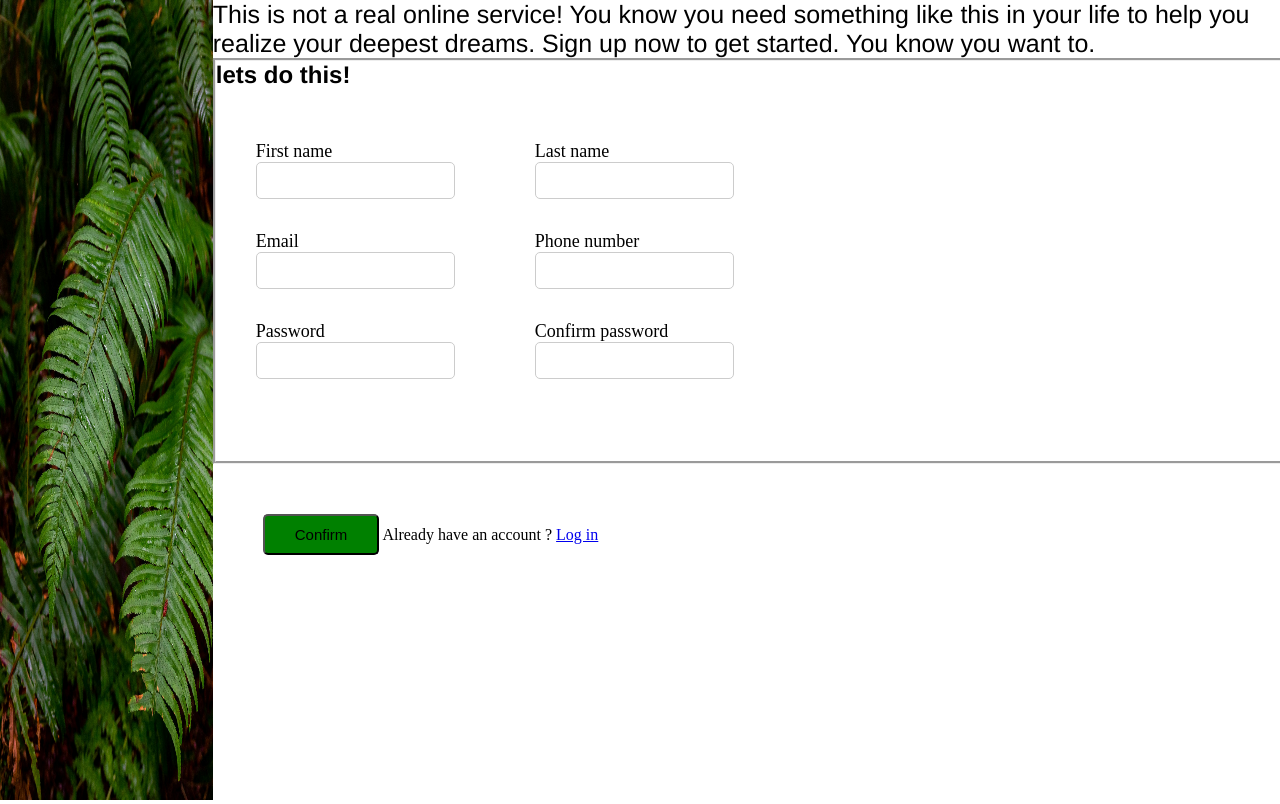
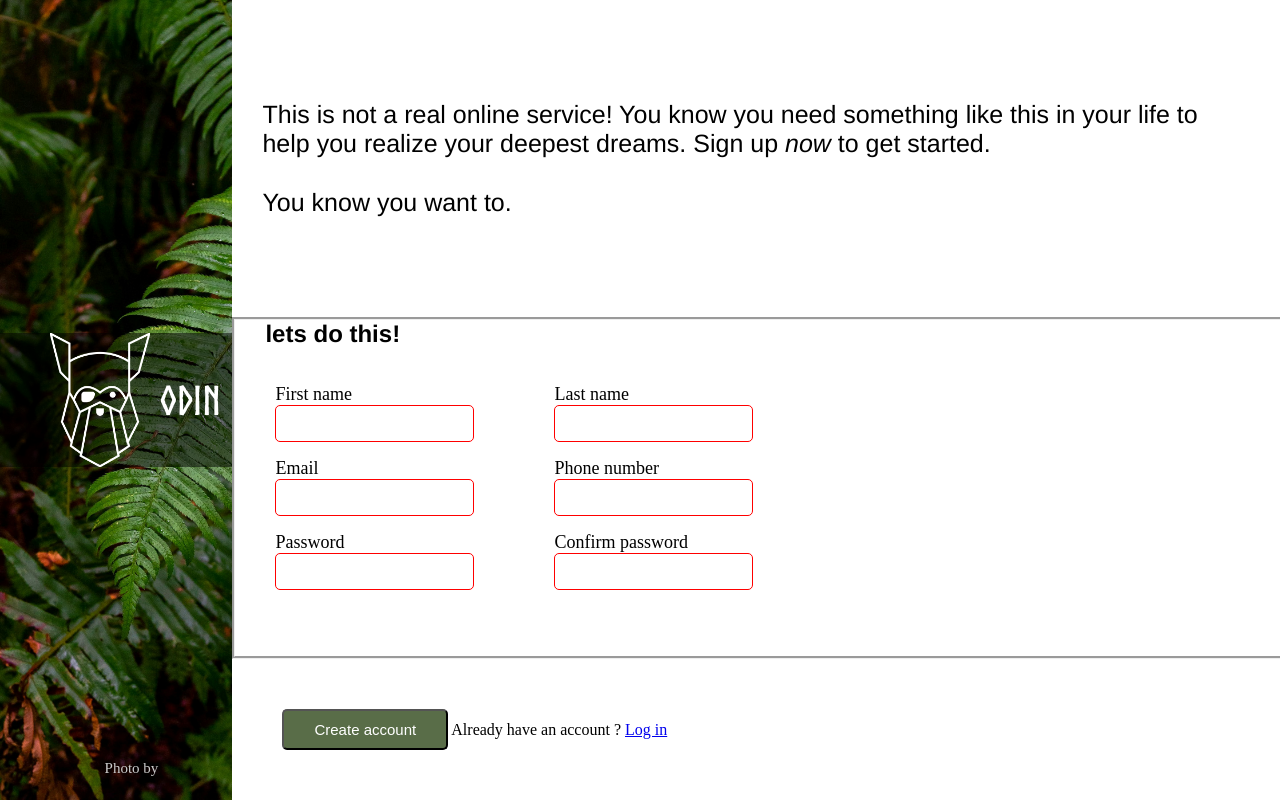
Before and after one commit to L4er70/Sign-up-form, a plain HTML site: page index.html in a window 1280 px wide. Drawn offline with Linux system fonts and the light colour scheme.

Commit message:
think its done

```diff
--- a/index.html
+++ b/index.html
@@ -8,12 +8,19 @@
 </head>
 <body>
     <div class="imgBx">
-        <img src="sources/bg.jpg" alt="">
+        <div class="logo">
+            <img src="sources/odin-lined.png">
+            <span>Odin</span>
+        </div>
+        <span class="credit">Photo by </span>
+
     </div>
     <div class="container">
         <section>
-            <article>This is not a real online service! You know you need something like this in your life to help you realize your deepest dreams. Sign up now to get started.
- You know you want to. </article>
+            <article>This is not a real online service! You know you need something like this in your life to help you realize your deepest dreams.
+                Sign up <i>now</i> to get started.<br>
+                <p>You know you want to.</p>
+  </article>
         </section>
         <div class="formContainer">
             <h2>lets do this!</h2>
@@ -21,39 +28,77 @@
                 <div class="form-row">
                     <div class="name">
                         <label for="name">First name</label><br>
-                        <input type="text">
+                        <input type="text" name="name" required>
                     </div>
                     <div class="lastName">
                         <label for="lastName">Last name</label><br>
-                        <input type="text">
+                        <input type="text" name="lastName" required>
                     </div>
                 </div>
                 <div class="form-row">
                     <div class="email">
                         <label for="email">Email</label><br>
-                        <input type="email">
+                        <input type="email" name="email" required>
                     </div>
                     <div class="phone">
                         <label for="phone">Phone number</label><br>
-                        <input type="tel">
+                        <input type="tel" name="tel" required>
                     </div>
                 </div>
                 <div class="form-row">
                     <div class="password">
                         <label for="password">Password</label><br>
-                        <input type="password">
+                        <input id="password" type="password" name="password" required><br>
+
                     </div>
                     <div class="conPass">
                         <label for="password">Confirm password</label><br>
-                        <input type="password">
+                        <input id="conPass" type="password" name="password" required><br>
+                        <span class="error"></span>
                     </div>
                 </div>
             </form>
         </div>
         <div class="footer">
-            <button type="submit">Confirm</button>
+            <button type="submit">Create account</button>
             <span>Already have an account ? <a href="#">Log in</a></span>
         </div>
     </div>
+    <script>
+        let errorMessage = document.querySelector('.error');
+        let passDiv = document.getElementsByClassName('password');
+        let confirmDiv= document.getElementsByClassName('conPass');
+        let password = document.getElementById('password');
+        console.log(password.id)
+        let conPass = document.getElementById('conPass');
+
+
+       password.addEventListener('input',function(){
+        if(password.value === conPass.value){
+            errorMessage.textContent = 'its ok'
+            errorMessage.style.color = 'green'
+
+        }else{
+            errorMessage.textContent = 'does not match!'
+            errorMessage.style.color = 'red'
+        }
+       })
+       conPass.addEventListener('input', function(){
+        if(password.value=== conPass.value){
+            errorMessage.textContent = 'its ok!'
+            errorMessage.style.color = 'green'
+        }else{
+            errorMessage.textContent = 'Does not match with your password!'
+            errorMessage.style.color = 'red';
+        }
+       })
+
+
+
+
+
+
+
+    </script>
 </body>
 </html>
--- a/style.css
+++ b/style.css
@@ -2,6 +2,11 @@
     margin: 0;
     padding: 0;
 }
+@font-face {
+    font-family: 'MyCustomFont';
+    src: url('sources/Norse-Bold\ \(1\).otf') format('opentype');
+}
+
 
 body {
     height: 100vh;
@@ -9,14 +14,45 @@ body {
 }
 
 body .imgBx {
+    display: flex;
+    align-items: center;
+    position: relative;
     width: 30%;
     height: 100%;
+    background-image: url('sources/bg.jpg');
+    background-size: cover;
+
 }
 
-body .imgBx img {
+.logo {
     width: 100%;
-    height: 100%;
+    display: flex;
+    align-items: center;
+    color: white;
+    background-color: rgba(0, 0, 0, 0.5);
 }
+
+.logo img{
+    max-width: 100px;
+    height: auto;
+    margin-right: 10px;
+    margin-left: 50px;
+}
+.logo span{
+    font-family: 'MyCustomFont',sans-serif;
+    font-size: 40px;
+
+}
+.imgBx .credit{
+    color: #ccc;
+    font-size: 15px;
+    position: absolute;
+    top: 95%;
+    left: 45%;
+}
+
+
+
 
 body .container {
     height: 100%;
@@ -37,6 +73,7 @@ body .container {
 
 .formContainer h2 {
     margin-bottom: 20px;
+    margin-left: 30px;
     font-family: 'Franklin Gothic Medium', 'Arial Narrow', Arial, sans-serif;
 }
 
@@ -62,6 +99,10 @@ form {
     padding: 10px;
     border-radius: 5px;
     border: 1px solid #ccc;
+
+}
+input:invalid{
+    border-color: red;
 }
 
 .formContainer label {
@@ -70,16 +111,22 @@ form {
 }
 
 .footer {
-    padding: 50px; /* Reduced from 100px */
+    padding: 50px;
 }
 
 .footer button {
-    background-color: green;
-    padding: 10px 30px; /* Shorthand for top/bottom, left/right */
+    background-color: #596D48;
+    padding: 10px 30px;
     font-size: 15px;
     border-radius: 5px;
+    color: white;
 }
-
+section{
+    margin: 100px 30px;
+}
+section p{
+    margin-top: 30px;
+}
 article {
     color: black;
     font-size: 25px;
```
Also changed, not shown: app.js (deleted), sources/Norse-Bold (1).otf (added).
